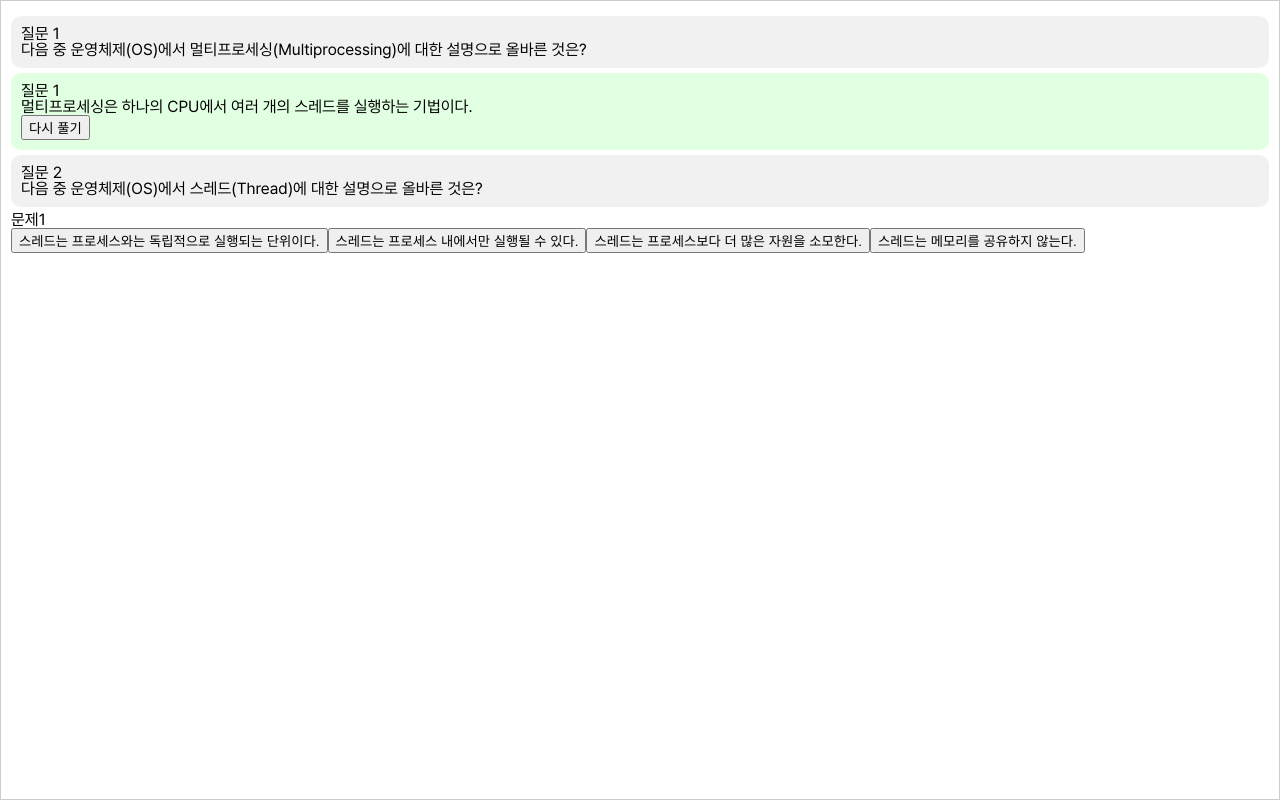
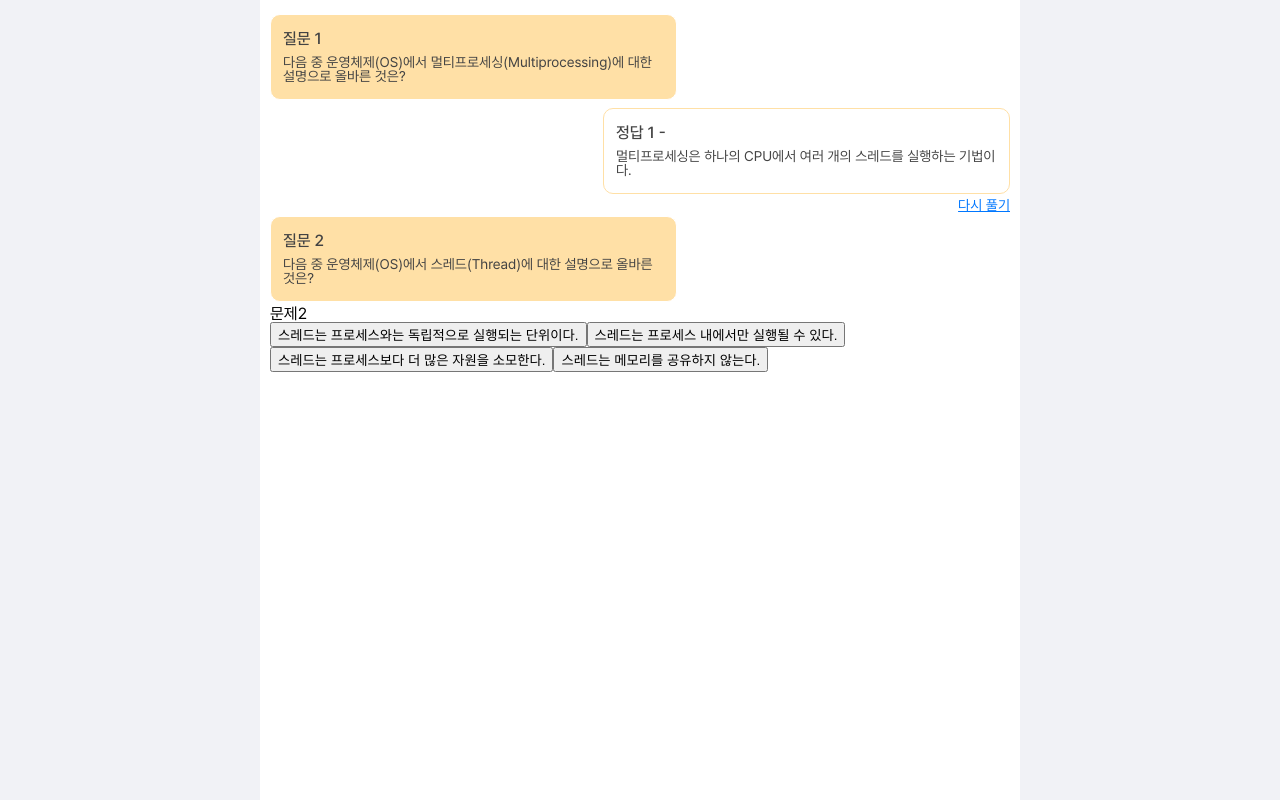
Before and after one commit to CS24-Project/CS24-FE, a React (Vite) app: page /question in a window 1280 px wide. Both pictures are taken after a click on the button "멀티프로세싱은 하나의 CPU에서 여러 개의 스레드를 실행하는 기법이다.". Built offline with nearby package versions, Linux system fonts and the light colour scheme.

Commit message:
✨ Feature: Reflecting the Problem Solving UI Design

```diff
--- a/src/routes/Question/Question.style.ts
+++ b/src/routes/Question/Question.style.ts
@@ -1,2 +1,51 @@
-// import styled from 'styled-components';
-// import { theme } from '@styles/theme';
+import styled from 'styled-components';
+import { theme } from '@styles/theme';
+
+export const OuterContainer = styled.div`
+	width: 100%;
+	height: 100vh;
+	background-color: ${theme.COLOR.OuterBackground};
+	display: flex;
+	justify-content: center;
+`;
+
+export const InnerContainer = styled.div`
+	width: 760px;
+	height: 100vh;
+	background-color: ${theme.COLOR.InnerBackground};
+	overflow-y: auto;
+	padding: 10px;
+`;
+
+export const MessageBubble = styled.div<{ isQuestion: boolean }>`
+	background-color: ${({ isQuestion }) => (isQuestion ? theme.COLOR.Primary : theme.COLOR.InnerBackground)};
+	border: 1px solid ${({ isQuestion }) => (isQuestion ? theme.COLOR.InnerBackground : theme.COLOR.Primary)};
+	border-radius: 10px;
+	padding: 16px 12px;
+    margin: 4px 0px;
+	max-width: 55%;
+    min-width: 284px;
+	color: ${theme.COLOR.Neutral_3_Gray};
+	font-size: 14px;
+	font-weight: 400;
+`;
+
+export const MessageTitle = styled.div`
+    font-size: 16px;
+    font-weight: 500;
+    margin-bottom: 8px;
+`
+
+export const MessageContainer = styled.div`
+    margin-bottom: 4px;
+    display: flex;
+    flex-direction: column;
+    align-items: flex-end;
+`;
+
+export const ReslovingButton = styled.text`
+	font-size: 14px;
+	color: #0077ff;
+	cursor: pointer;
+	text-decoration: underline;
+`;
--- a/src/routes/Question/Question.tsx
+++ b/src/routes/Question/Question.tsx
@@ -1,6 +1,5 @@
-// import * as S from './Question.style';
+import * as S from './Question.style';
 import React, { useState, useRef, useEffect } from 'react';
-import styled from 'styled-components';
 
 interface Choice {
 	number: number;
@@ -50,20 +49,6 @@ const questionData: QuestionData[] = [
 	},
 ];
 
-const Container = styled.div`
-	height: 100vh;
-	overflow-y: auto;
-	border: 1px solid #ccc;
-	padding: 10px;
-`;
-
-const MessageBubble = styled.div<{ isQuestion: boolean }>`
-	background-color: ${({ isQuestion }) => (isQuestion ? '#f1f1f1' : '#e1ffe1')};
-	padding: 10px;
-	border-radius: 10px;
-	margin: 5px 0;
-`;
-
 const QuestionComponent = () => {
 	const [answers, setAnswers] = useState<{ questionId: number; answer: string }[]>([]);
 	const [currentQuestionIndex, setCurrentQuestionIndex] = useState(0);
@@ -100,7 +85,9 @@ const QuestionComponent = () => {
 		setTempQuestionIndex(currentQuestionIndex);
 		setAnswers(prev =>
 			prev.map(answer =>
-				answer.questionId === selectedQuestion ? { questionId: answer.questionId, answer: '다시 풀기 중...' } : answer,
+				answer.questionId === selectedQuestion
+					? { questionId: answer.questionId, answer: '문제의 정답을 다시 골라보세요.' }
+					: answer,
 			),
 		);
 		setCurrentQuestionIndex(selectedQuestion - 1);
@@ -120,39 +107,45 @@ const QuestionComponent = () => {
 	}, [currentQuestionIndex]);
 
 	return (
-		<Container ref={chatContainerRef}>
+		<S.OuterContainer>
+			<S.InnerContainer ref={chatContainerRef}>
 				{questionData.map((question, index) => (
 					<React.Fragment key={question.id}>
 						{visibleQuestionIndexes.includes(index) && (
-						<MessageBubble isQuestion={true}>
-							<h4>질문 {index + 1}</h4>
-							<p>{question.content}</p>
-						</MessageBubble>
+							<S.MessageBubble isQuestion={true}>
+								<S.MessageTitle>질문 {index + 1}</S.MessageTitle>
+								{question.content}
+							</S.MessageBubble>
 						)}
 						{answers.map(
 							answer =>
 								answer.questionId === question.id && (
-								<MessageBubble isQuestion={false} key={answer.questionId}>
-									<h4>질문 {index + 1}</h4>
-									<p>{answer.answer}</p>
-									{answer.answer !== '다시 풀기 중...' && (
-										<button onClick={() => handleReset(answer.questionId)}>다시 풀기</button>
+									<S.MessageContainer key={answer.questionId}>
+										<S.MessageBubble isQuestion={false}>
+											<S.MessageTitle>
+												{answer.answer === '문제의 정답을 다시 골라보세요.' ? '다시 풀기' : `정답 ${index + 1} - `}
+											</S.MessageTitle>
+											{answer.answer}
+										</S.MessageBubble>
+										{answer.answer !== '문제의 정답을 다시 골라보세요.' && (
+											<S.ReslovingButton onClick={() => handleReset(answer.questionId)}>다시 풀기</S.ReslovingButton>
 										)}
-								</MessageBubble>
+									</S.MessageContainer>
 								),
 						)}
 					</React.Fragment>
 				))}
 
 				<div>
-				<h3>문제{currentQuestionIndex}</h3>
+					<h3>문제{currentQuestionIndex + 1}</h3>
 					{questionData[currentQuestionIndex].choices.map(choice => (
 						<button key={choice.number} onClick={() => handleSelectAnswer(choice)}>
 							{choice.content}
 						</button>
 					))}
 				</div>
-		</Container>
+			</S.InnerContainer>
+		</S.OuterContainer>
 	);
 };
 
--- a/src/styles/theme.ts
+++ b/src/styles/theme.ts
@@ -1,5 +1,5 @@
 const COLOR = {
-	Primary: '#1C81E0',
+	Primary: '#FFE0A6',
 	Secondary: '#64B5F6',
 	Neutral_1: '#FFFFFF',
 	Neutral_2_Gray: '#DBDBDB',
@@ -9,6 +9,8 @@ const COLOR = {
 	Link: '#1565C0',
 	Warning: '#FFD54F',
 	Success: '#81C784',
+	OuterBackground: '#F1F2F6',
+	InnerBackground: '#FFFFFF',
 } as const;
 
 const FONT = {
```
Lines whose indentation alone changed are shown as unchanged.
